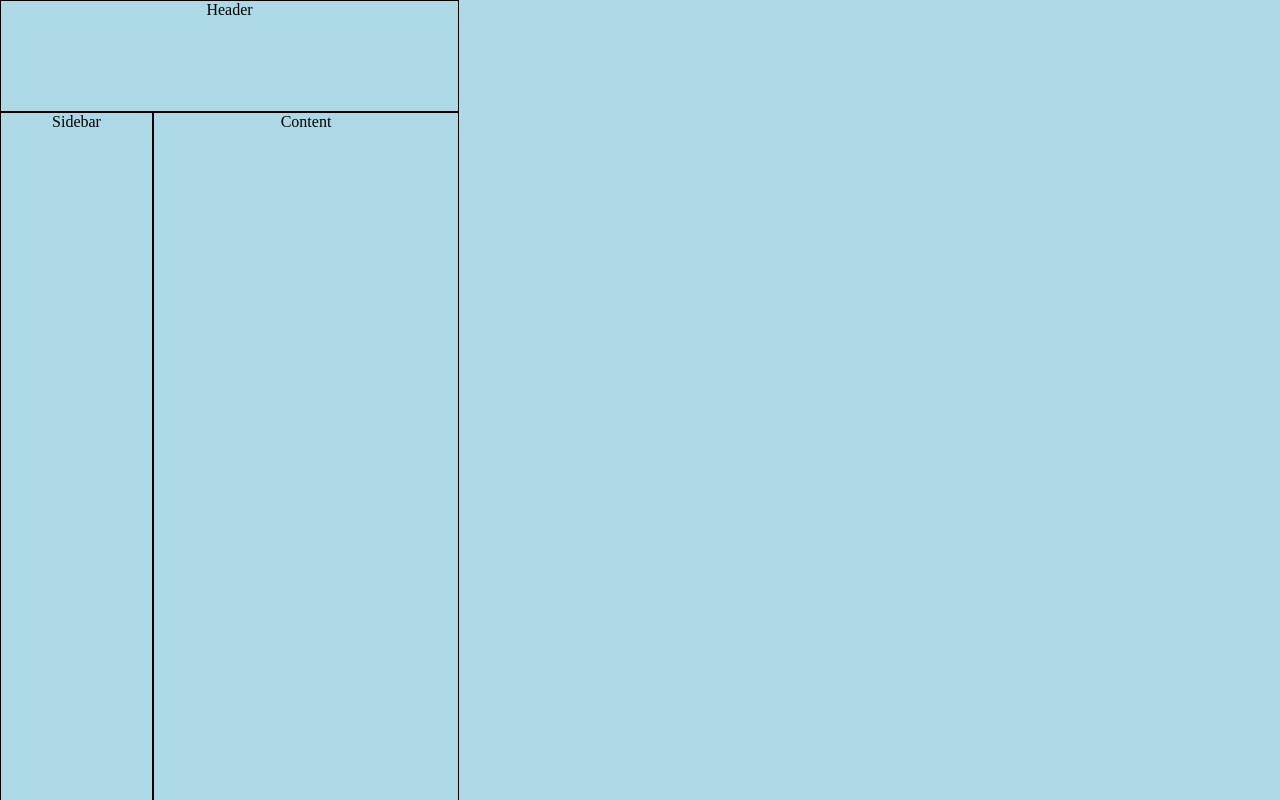
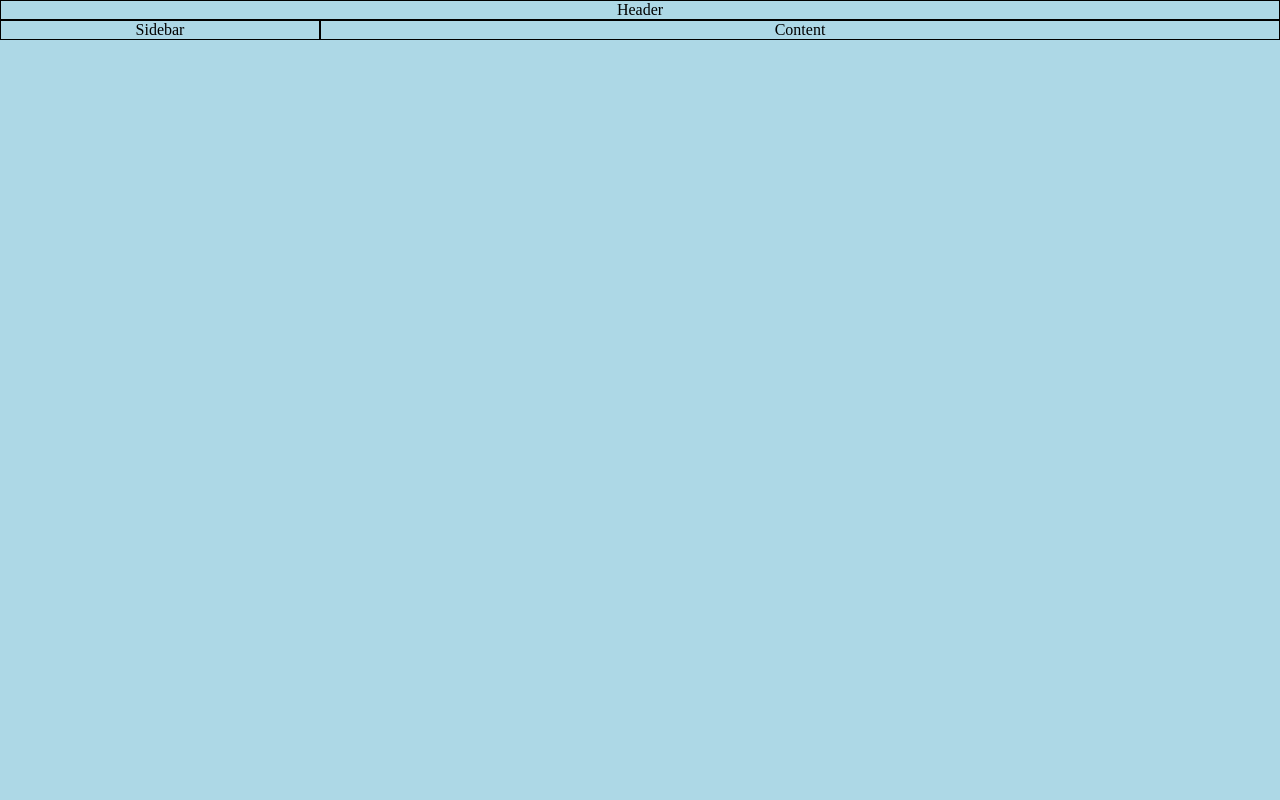
Before and after one commit to eimon851/odin-todo, a website built with webpack: page src/template.html in a window 1280 px wide. Shown: the top 800 px of the page. Built offline with nearby package versions, Linux system fonts and the light colour scheme.

Commit message:
px -> fr

```diff
--- a/src/styles.css
+++ b/src/styles.css
@@ -9,8 +9,11 @@ body {
 
 .main-container {
     display: grid;
-    grid-template-columns: 153px 153px 153px;
-    grid-template-rows: 112px 1010px;
+    grid-template-areas:
+        "header header"
+        "sidebar content"
+        "sidebar content";
+    grid-template-columns: 1fr 3fr;
 }
 
 .item {
```
